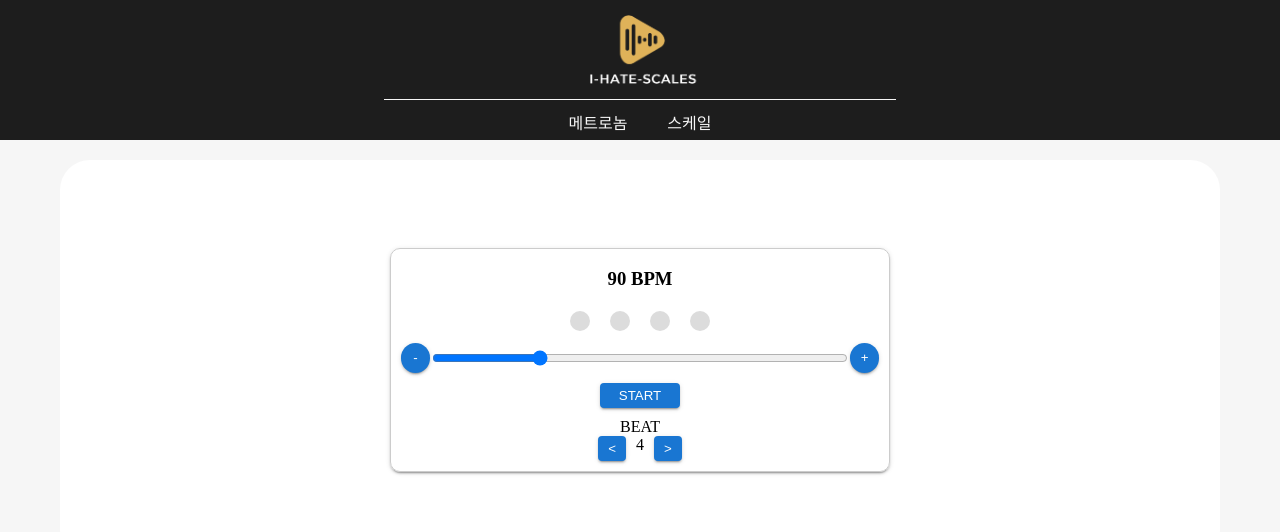
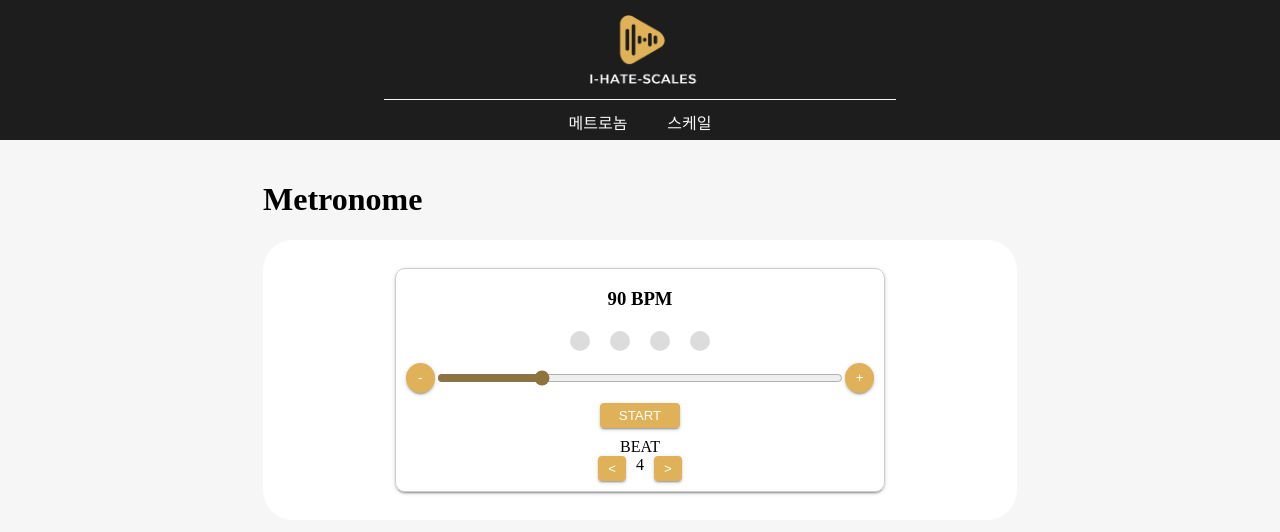
Before and after one commit to JeonH503/i-hate-scales, a Next.js app: page /metronome in a window 1280 px wide. Shown: the top 532 px of the page. Built offline with nearby package versions, Linux system fonts and the light colour scheme; no server answers.

Commit message:
메트로놈 색상및 페이지 구성, 스케일 페이지 구상

```diff
--- a/components/Hearder.tsx
+++ b/components/Hearder.tsx
@@ -11,7 +11,7 @@ const HeaderWrap = styled.div`
 const Logo = styled.div`
     position: relative;
     height:100px;
-    border-bottom:1px solid #F6F6F6;
+    border-bottom:1px solid ${({ theme }) => theme.color.background};
     margin:0 30vw;
     & img {
         width:auto !important;
@@ -25,7 +25,7 @@ const Nav = styled.div`
     justify-content:center;
 
     & a {
-        color: #F6F6F6;
+        color: ${({ theme }) => theme.color.background};
         position:relative;
     }
 
@@ -34,7 +34,7 @@ const Nav = styled.div`
         content:'';
         width:100%;
         height:3px;
-        background:#F6F6F6;
+        background:${({ theme }) => theme.color.background};
         position:absolute;
         transform:scaleX(0);
         transition: all 0.2s;
@@ -52,11 +52,11 @@ function Header () {
             <Image alt="logo" fill={true} style={{objectFit:"contain"}} src="/logo.png"/>
         </Logo>
         <Nav>
-            <Link href="/">
+            <Link href="/metronome">
                 <p>메트로놈</p>
             </Link>
 
-            <Link href="/">
+            <Link href="/scales">
                 <p>스케일</p>
             </Link>
         </Nav>
--- a/components/Metronome/Metronome.tsx
+++ b/components/Metronome/Metronome.tsx
@@ -6,7 +6,7 @@ import styled from "styled-components";
 const MemoBeatElements = memo(Beats)
 
 const MetronomeWrap = styled.div`
-    width:500px;
+    width:65%;
     border: 1px solid rgb(204, 204, 204);
     border-radius: 10px;
     box-shadow: 0px 3px 1px -2px rgb(0 0 0 / 20%), 0px 2px 2px 0px rgb(0 0 0 / 14%), 0px 1px 5px 0px rgb(0 0 0 / 12%);
@@ -51,7 +51,7 @@ const Button = styled.button`
     border: none;
     padding: 5px 10px;
     color: white;
-    background-color: rgb(25, 118, 210);
+    background-color: ${({ theme }) => theme.color.sencondary};
     border-radius: 4px;
     box-shadow: 0px 3px 1px -2px rgb(0 0 0 / 20%), 0px 2px 2px 0px rgb(0 0 0 / 14%), 0px 1px 5px 0px rgb(0 0 0 / 12%);
 
@@ -66,7 +66,7 @@ const MetronomeButton = styled(Button)<{state:boolean}>`
     margin-bottom: 10px;
     width: 80px;
     transition: all 0.2s;
-    background:${props=>props.state ? 'rgb(219, 68, 55)' : 'rgb(25, 118, 210)'};
+    background:${({state,theme})=>state ? 'rgb(219, 68, 55)' : theme.color.sencondary};
 `
 
 const BeatWrap = styled.div`
--- a/components/styles/global.ts
+++ b/components/styles/global.ts
@@ -27,6 +27,11 @@ const GlobalStyle = createGlobalStyle`
       margin:10px 20px;
       text-decoration: none;
   }
+
+  input[type=range] {
+    accent-color: #8f733d;
+    background:white;
+  }
 `;
 
 export default GlobalStyle;
--- a/pages/metronome.tsx
+++ b/pages/metronome.tsx
@@ -1,10 +1,16 @@
 import styled from 'styled-components'
 import Metronome from '@/components/Metronome/Metronome'
 
-const Text = styled.div`
+const Wrap = styled.div`
+    width:65%;
+    margin:0 auto;
+    height:35vh;
+`
+
+const MetronomeWrap = styled.div`
     display:flex;
     width:100%;
-    height:50vh;
+    height:100%;
     justify-content:center;
     align-items:center;
     background:white;
@@ -13,8 +19,11 @@ const Text = styled.div`
 
 export default function metronome() {
     return (
-        <Text>
-          <Metronome/>
-        </Text>
+        <Wrap>
+            <h1>Metronome</h1>
+            <MetronomeWrap>
+                <Metronome/>
+            </MetronomeWrap>
+        </Wrap>
     )
 }
```
Also changed, not shown: pages/scales.tsx (+15 -1 lines).
